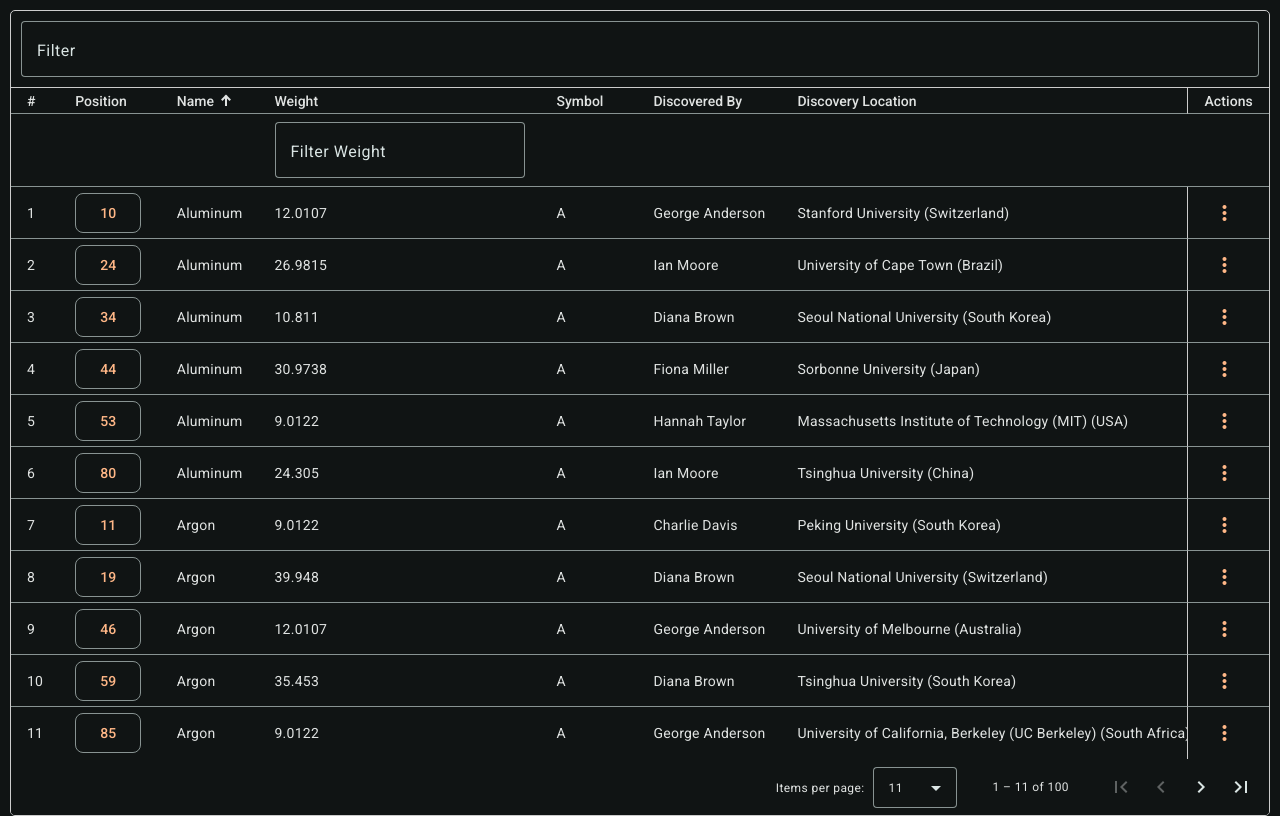
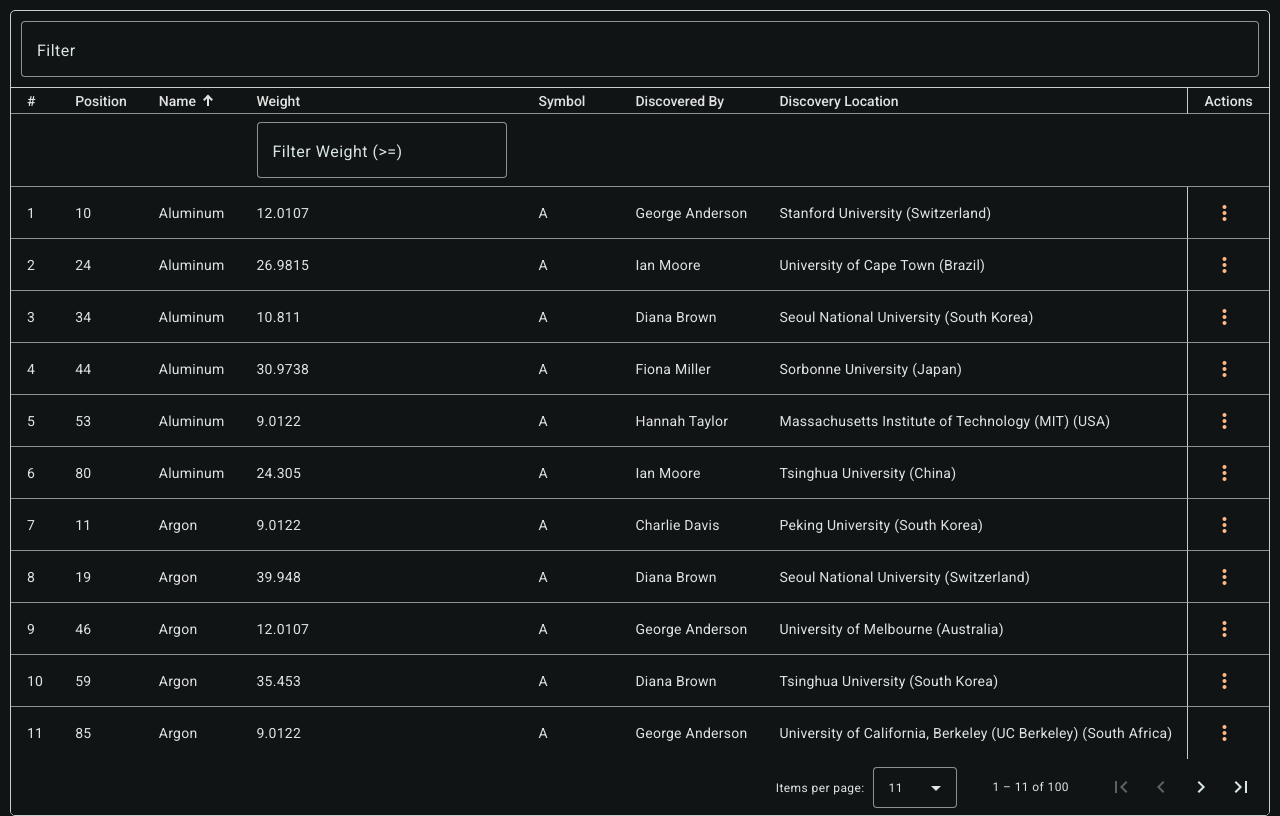
Before and after one commit to this-wastes-time/sp1-custom-table, an Angular app in the folder sp1-custom-table/: page / in a window 1280 px wide. Built offline with nearby package versions, Linux system fonts and the light colour scheme.

Commit message:
#4 fix filterPredicate not accepted at column level; add label and placeholder properties to ColumnFilter

```diff
--- a/sp1-custom-table/src/app/app.component.ts
+++ b/sp1-custom-table/src/app/app.component.ts
@@ -145,12 +145,6 @@ export class AppComponent {
       {
         field: 'position',
         header: 'Position',
-        sortable: true,
-        cellTemplate: 'button',
-        templateInputs: (row) => ({
-          label: `${row.position}`,
-          clickFunc: () => this.buttonClick(row.name),
-        }),
       },
       {
         field: 'name',
@@ -164,6 +158,11 @@ export class AppComponent {
         filterOptions: {
           type: 'text',
           filterable: true,
+          label: 'Filter Weight (>=)',
+          filterPredicate: (row: any, filter: string) => {
+            const filterNumber = parseInt(filter, 10);
+            return row.weight >= filterNumber; // Example: Show rows where weight is greater than or equal to the filter
+          },
         }
       },
       {
@@ -228,7 +227,6 @@ export class AppComponent {
         label: 'Edit',
         description: 'Edit row action',
         action: (row) => console.log('Edit:', row),
-        disabled: (row) => row.name === 'Calcium',
       },
       {
         label: 'Delete',
--- a/sp1-custom-table/src/app/components/custom-table/custom-table.component.html
+++ b/sp1-custom-table/src/app/components/custom-table/custom-table.component.html
@@ -141,8 +141,8 @@
 <!-- Text, maybe tweak SearchBox so it can be utilized here? -->
 <ng-template #textFilter let-column let-filters="filters">
   <mat-form-field>
-    <mat-label> Filter {{ column.header }} </mat-label>
-    <input matInput [(ngModel)]="filters[column.field]" (keyup)="applyFilters()">
+    <mat-label> {{ column.filterOptions.label ?? 'Filter ' + column.header }} </mat-label>
+    <input matInput type="text" [(ngModel)]="filters[column.field]" [placeholder]="column.filterOptions.placeholder ?? ''" (keyup)="applyFilters()">
     @if (filters[column.field]) {
       <button mat-icon-button matSuffix
         (click)="filters[column.field] = ''; applyFilters()"
--- a/sp1-custom-table/src/app/components/custom-table/custom-table.component.ts
+++ b/sp1-custom-table/src/app/components/custom-table/custom-table.component.ts
@@ -53,7 +53,9 @@ export class CustomTableComponent implements OnChanges, AfterViewInit {
         }
         const filterValue = columnFilters[column.field].toLowerCase();
         const cellValue = row[column.field]?.toString().toLowerCase();
-        return cellValue.includes(filterValue);
+        return column.filterOptions.filterPredicate
+          ? column.filterOptions.filterPredicate(row, filterValue)
+          : cellValue.includes(filterValue);
       });
     };
   }
--- a/sp1-custom-table/src/app/components/custom-table/models/filter.model.ts
+++ b/sp1-custom-table/src/app/components/custom-table/models/filter.model.ts
@@ -2,12 +2,14 @@ export declare type FilterType = 'text';
 
 export interface TableFilter {
   id?: string; // ID for filter input element
+  label?: string; // Label for filter input
   placeholder?: string; // Placeholder text for filter input
-  label?: string; // Label for filter input
 }
 
 export interface ColumnFilter {
   type: FilterType; // Type of filter
   filterable: boolean; // Determines if the column has a filter
+  label?: string; // Label for filter input
+  placeholder?: string; // Placeholder text for filter input
   filterPredicate?: (data: any, filter: string) => boolean; // Custom filter logic
 }
```
